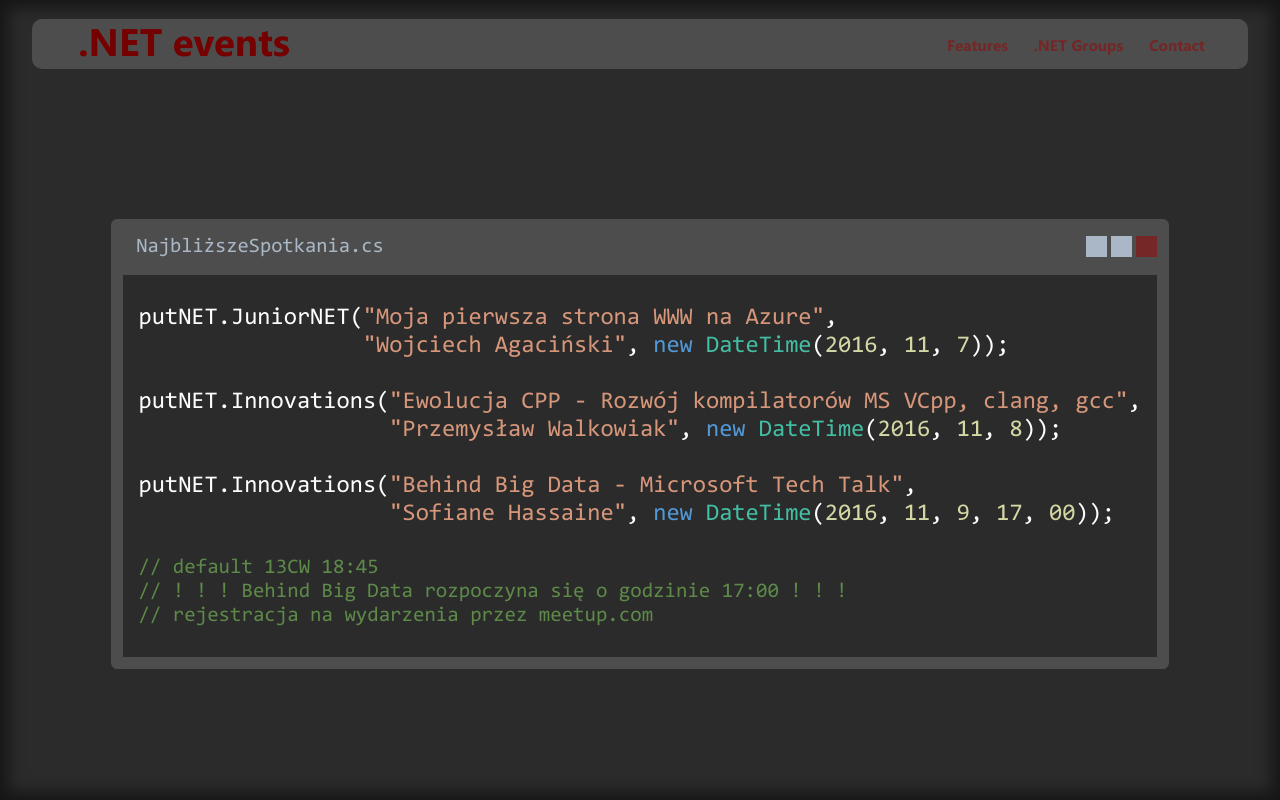
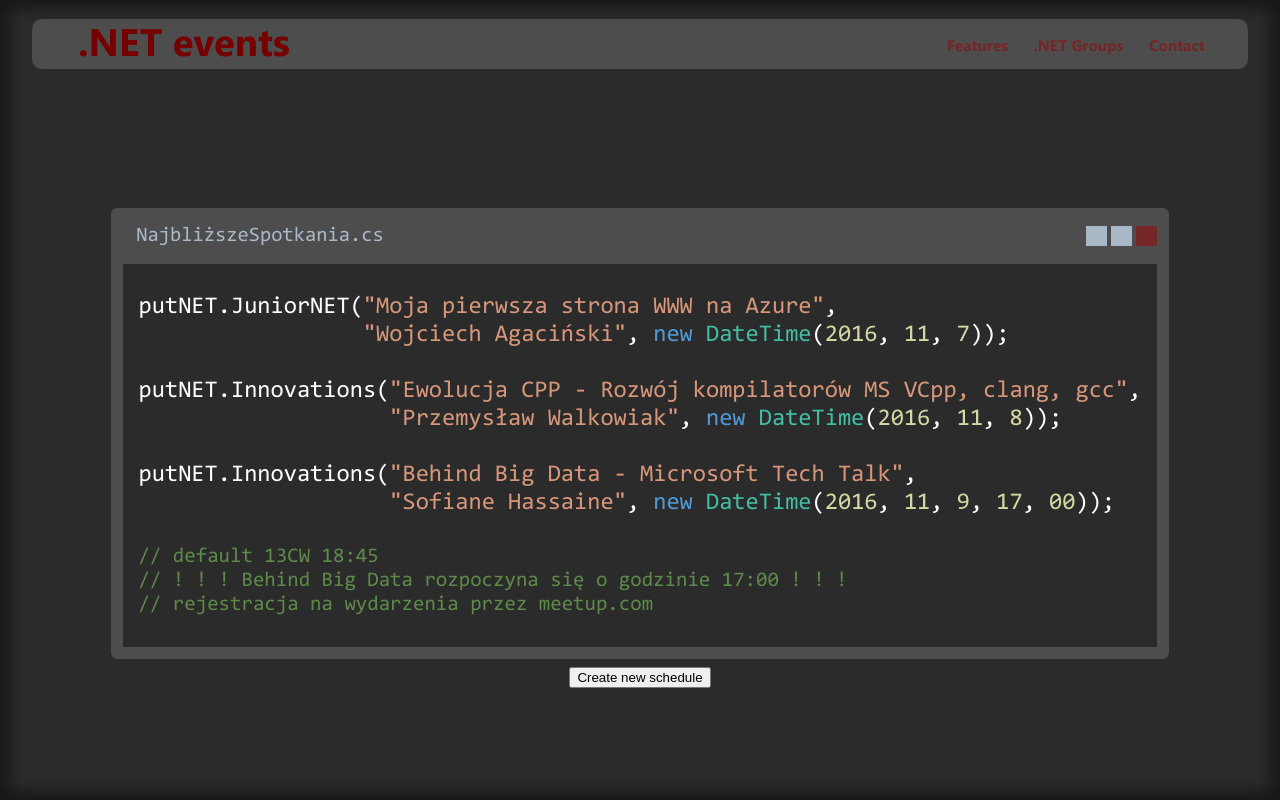
Before and after one commit to Nuurek/dotNet_events, a Django app: page / in a window 1280 px wide. Run offline with Django 3.2, Linux system fonts and the light colour scheme; style sheets or scripts are compiled from the project's sources; some libraries are stand-ins or nearby versions.

Commit message:
Added button for creating schedules. Moved home page divs into section.

```diff
--- a/events/static/css/schedule.scss
+++ b/events/static/css/schedule.scss
@@ -8,9 +8,16 @@
 .site-wrapper {
 .site-wrapper-inner {
 
+section {
+    display: flex;
+    flex-direction: column;
+    justify-content: space-between;
+    align-items: center;
+
     .schedule-container {
         display: flex;
         justify-content: space-around;
+        margin: 1vh 0;
 
         > * {
             font-family: "Consolas";
@@ -116,6 +123,7 @@
             }
         }
     }
+}
 
 }
 }
--- a/events/templates/home.html
+++ b/events/templates/home.html
@@ -11,6 +11,7 @@
 {% endblock %}
 
 {% block content %}
+<section>
     <div class="schedule-container">
         <div class="window-container" id="events-window">
             <div class="top-row">
@@ -117,4 +118,8 @@
             </div>
         </div>
     </div>
+    <button type="button" name="new-schedule-button">
+        Create new schedule
+    </button>
+</section>
 {% endblock %}
--- a/functional_tests/test_events.py
+++ b/functional_tests/test_events.py
@@ -25,5 +25,5 @@
         schedule = self.browser.find_element_by_id('events-window')
 
         # Beneath the schedule there's a button located.
-        new_button = self.browser.find_element_by_id('new-schedule-button')
+        new_button = self.browser.find_element_by_name('new-schedule-button')
         self.assertEqual(NEW_SCHEDULE_BUTTON_TEXT, new_button.text)
```
Lines whose indentation alone changed are shown as unchanged.
